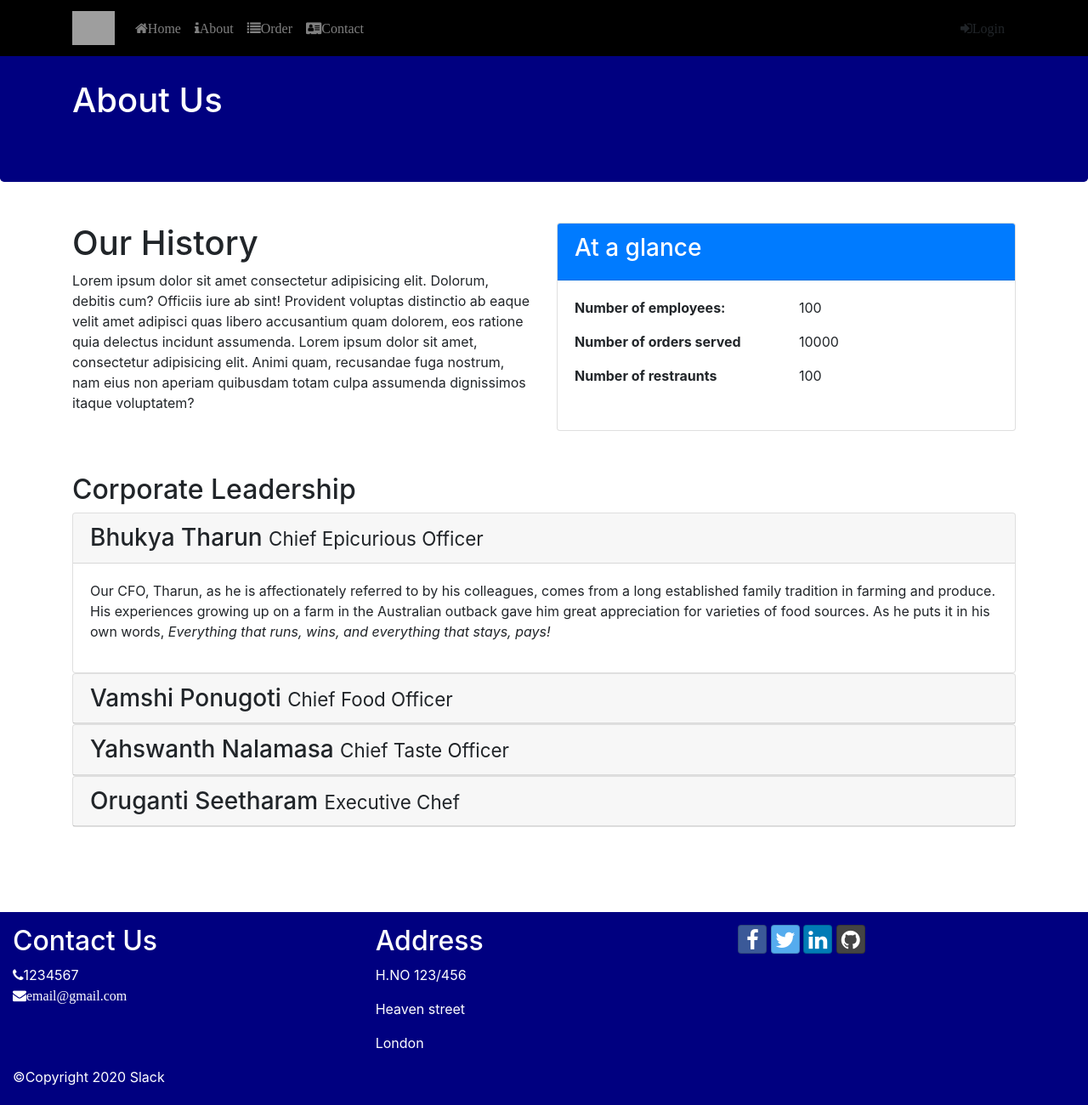
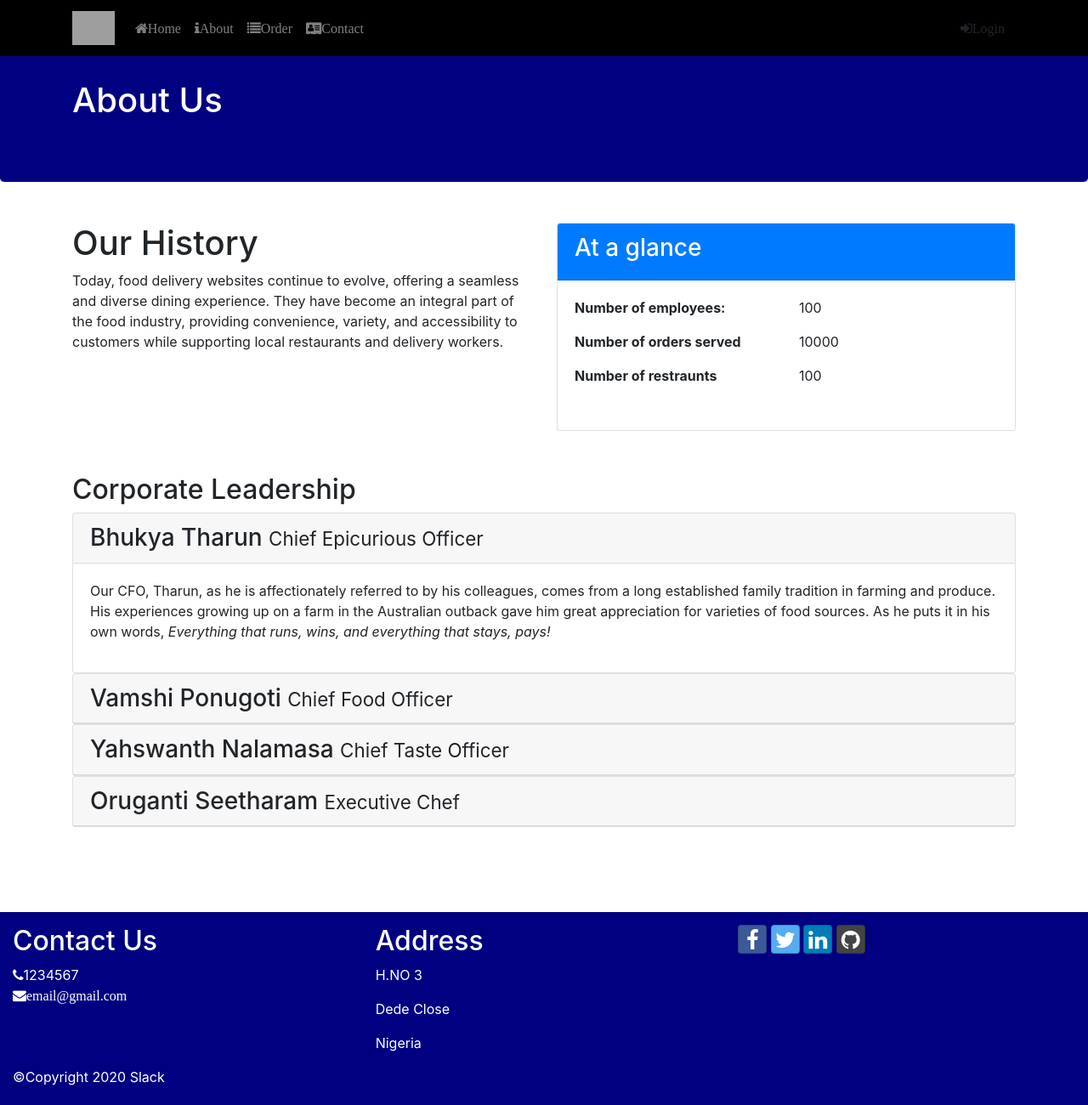
Before and after one commit to lomsey41/Food-Delivery-Website, a website: page aboutus.html in a window 1280 px wide. Shown: the whole page at 85% size. Drawn offline with nearby package versions, Linux system fonts and the light colour scheme; grey boxes are pictures that could not be loaded.

Commit message:
portfolio project

```diff
--- a/aboutus.html
+++ b/aboutus.html
@@ -95,11 +95,7 @@
         <div class="row mt-5 mb-5">
             <div class="col-12 col-sm-6">
                 <h1>Our History</h1>
-                <p>Lorem ipsum dolor sit amet consectetur adipisicing elit. Dolorum, debitis cum? Officiis iure ab sint!
-                    Provident voluptas distinctio ab eaque velit amet adipisci quas libero accusantium quam dolorem, eos
-                    ratione quia delectus incidunt assumenda. Lorem ipsum dolor sit amet, consectetur adipisicing elit.
-                    Animi quam, recusandae fuga nostrum, nam eius non aperiam quibusdam totam culpa assumenda
-                    dignissimos itaque voluptatem?</p>
+                <p>Today, food delivery websites continue to evolve, offering a seamless and diverse dining experience. They have become an integral part of the food industry, providing convenience, variety, and accessibility to customers while supporting local restaurants and delivery workers.</p>
 
             </div>
             <!-- AT A GLANCE CARD -->
@@ -239,9 +235,9 @@
 
                 <div class="col-12 col-sm-4">
                     <h2>Address</h2>
-                    <p>H.NO 123/456</p>
-                    <p>Heaven street</p>
-                    <p>London</p>
+                    <p>H.NO 3</p>
+                    <p>Dede Close</p>
+                    <p>Nigeria</p>
                 </div>
                 <div class="col-12 col-sm-4">
                     <a class="btn btn-social-icon btn-facebook" href="https://facebook.com" target="_blank"><i
```
Also changed, not shown: 1 other file.
